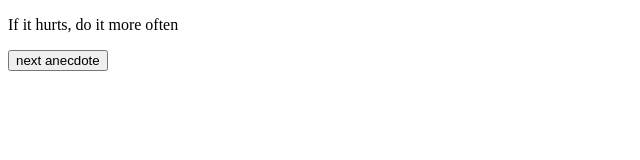
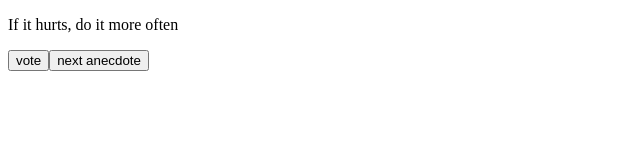
Before and after one commit to aldhairescobar/FullStackOpen_Practice, a React (Create React App) app: page / in a window 1280 px wide. Shown: the top 160 px of the page, without its empty margins (0-640 px from the left). Built offline with nearby package versions, Linux system fonts and the light colour scheme.

Commit message:
anecdotes step 2

```diff
--- a/src/App.js
+++ b/src/App.js
@@ -12,17 +12,25 @@ const App = () => {
   ]
 
   const [selected, setSelected] = useState(0)
+  const [points , setPoints] = useState(new Array(anecdotes.length).fill(0))
 
+  console.log(points)
 
   const getRandomAnecdote = () => {
     const randomNumber = Math.floor(Math.random() * anecdotes.length)
-    console.log(randomNumber)
     setSelected(randomNumber)
+  }
+
+  const handleVote = () => {
+    const copy = [...points]
+    copy[selected] += 1
+    setPoints(copy)
   }
 
   return (
     <div>
       <p>{anecdotes[selected]}</p>
+      <button onClick={handleVote}>vote</button>
       <button onClick={getRandomAnecdote}>next anecdote</button>
     </div>
   )
```
